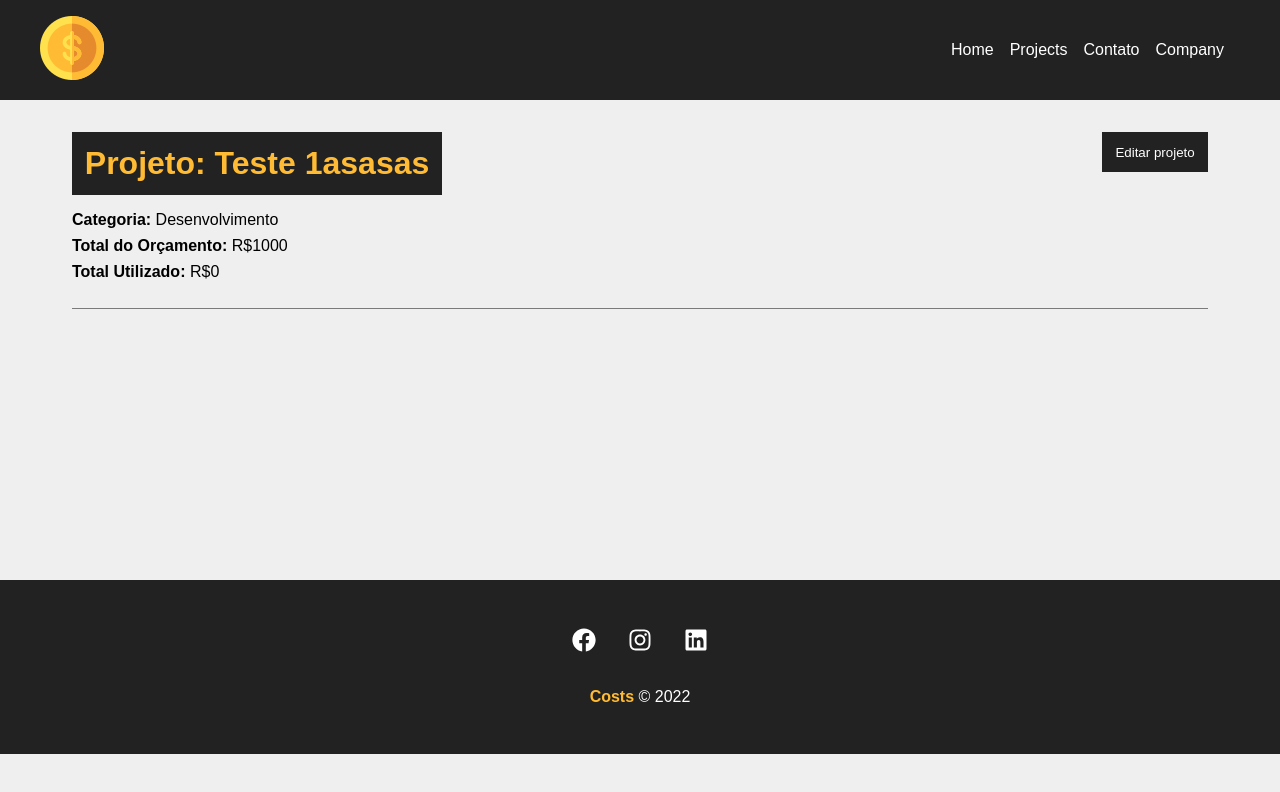
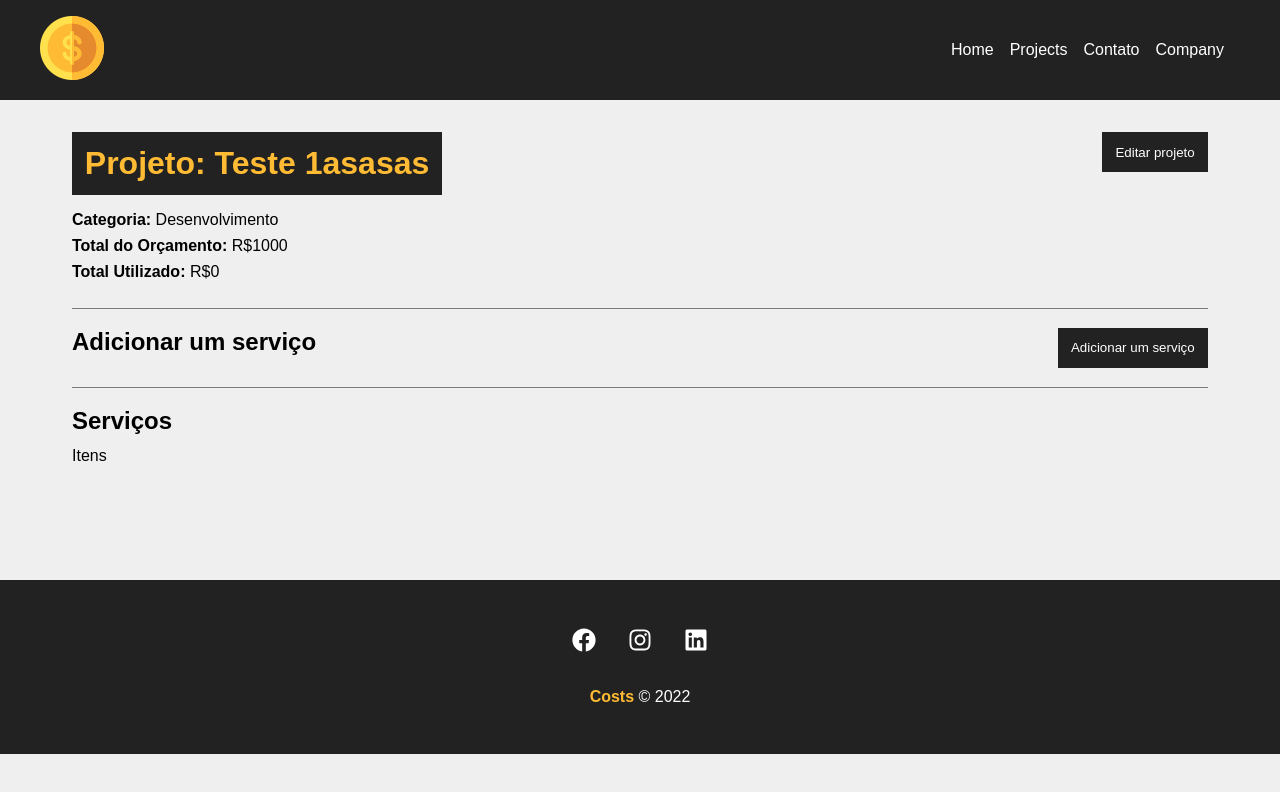
Before and after one commit to dgleyramos1/costs, a React (Create React App) app: page /project/1 in a window 1280 px wide. Shown: the top 792 px of the page. Built offline with nearby package versions, Linux system fonts and the light colour scheme; data requests are answered from the project's data file.

Commit message:
Criando área de serviços

```diff
--- a/src/components/pages/Project.js
+++ b/src/components/pages/Project.js
@@ -12,6 +12,7 @@ const Project = () => {
 
     const [ project, setProject ] = useState([]);
     const [ showProjectForm, setShowProjectForm ] = useState(false);
+    const [ showServiceForm, setShowServiceForm ] = useState(false);
     const [ message, setMessage ] = useState();
     const [ type, setType ] = useState();
 
@@ -35,7 +36,12 @@ const Project = () => {
         setShowProjectForm(!showProjectForm);
     }
 
+    const toggleServiceForm = () => {
+        setShowServiceForm(!showServiceForm);
+    }
+
     const editPost = (project) => {
+        setMessage('')
         // Budget validation
         if(project.budget < project.cost){
             //Message
@@ -102,6 +108,19 @@ const Project = () => {
                                 )
                             }
                         </div>
+                        <div className={styles.service_form_container}>
+                            <h2>Adicionar um serviço</h2>
+                            <button onClick={toggleServiceForm} className={styles.btn}>
+                                {!showServiceForm ? 'Adicionar um serviço' : 'fechar'}
+                            </button>
+                            <div className={styles.project_info}>
+                                {showServiceForm && <div>Formulário</div>}
+                            </div>
+                        </div>
+                        <h2>Serviços</h2>
+                        <Container customClass="start">
+                            <p>Itens</p>
+                        </Container>
                     </Container>
                 </div>
             )
--- a/src/components/pages/Project.module.css
+++ b/src/components/pages/Project.module.css
@@ -22,7 +22,7 @@
 }
 
 .details_container,
-.service_container{
+.service_form_container{
     border-bottom: 1px solid #7a7a7a;
     margin-bottom: 1.2em;
     padding-bottom: 1.2em;
```
